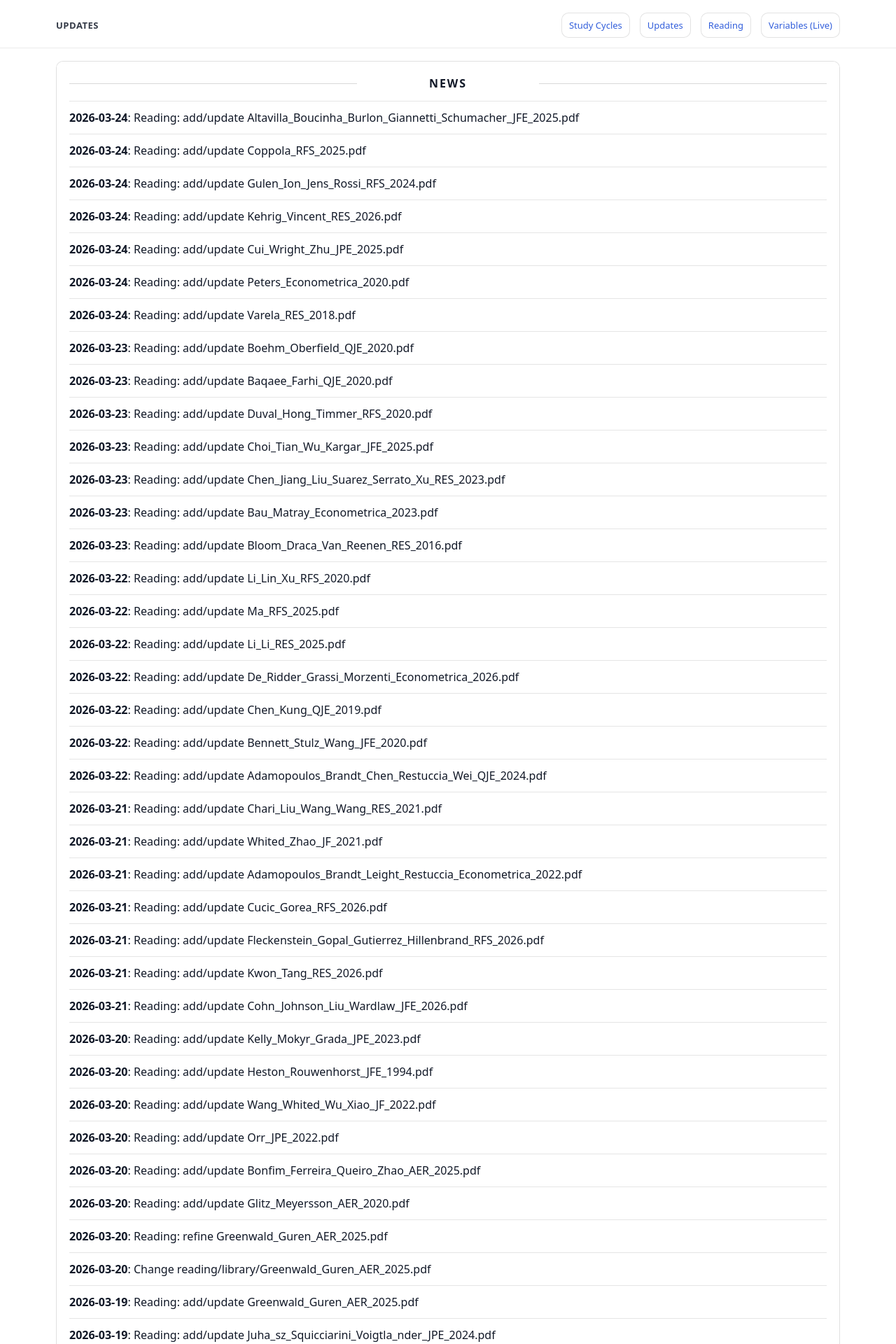
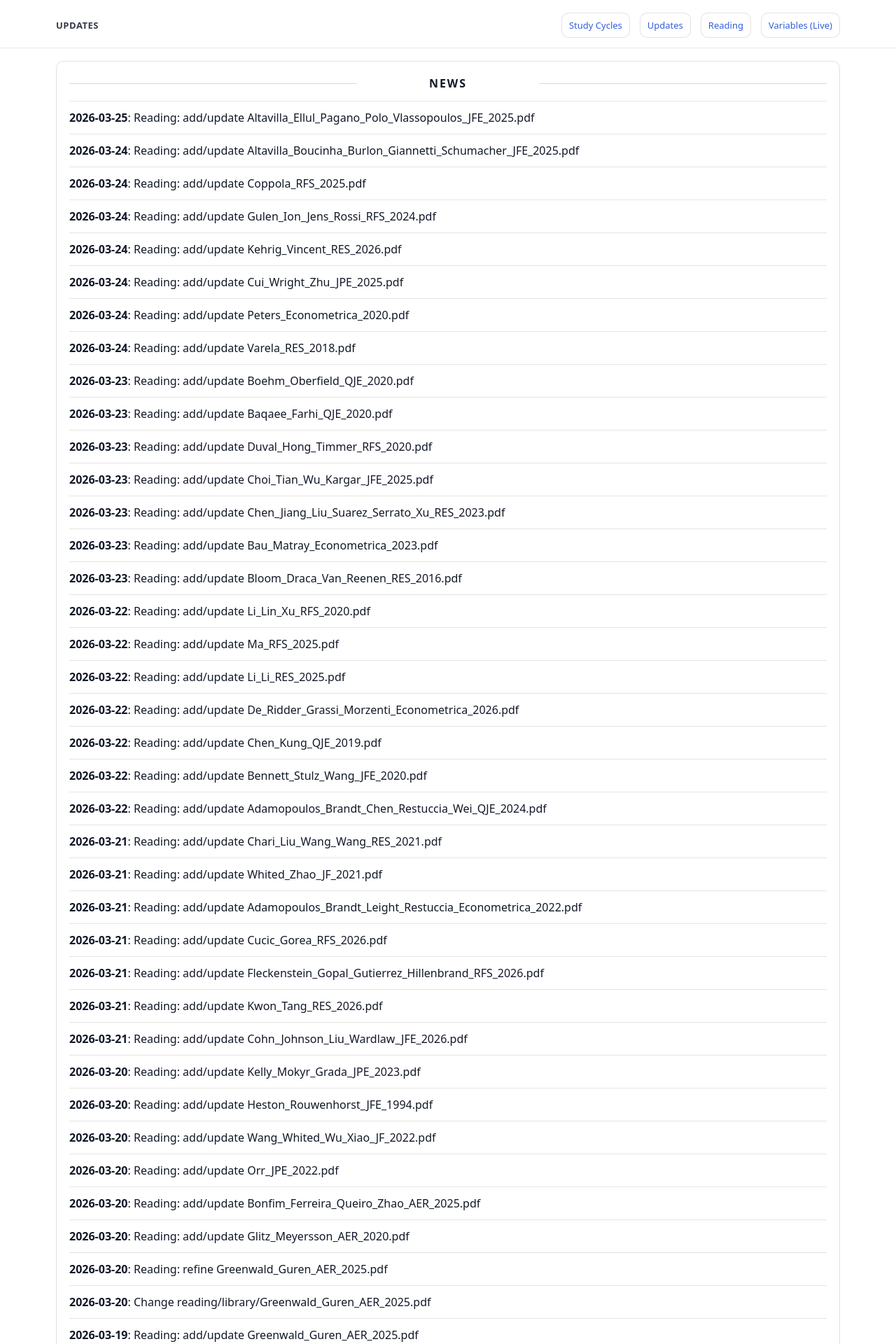
Before and after one commit to yaxinzn/study-archive, a Jekyll site: the page built from updates/index.md, in a window 1280 px wide. Shown: the top 1920 px of the page at 70% size. Built offline with Jekyll 4.4.1, drawn with Linux system fonts in a browser that asks for light colours; some of the changed text lies outside the part shown.

Commit message:
chore: update NEWS feed

```diff
--- a/_data/news.yml
+++ b/_data/news.yml
@@ -1,4 +1,7 @@
 # Auto-generated update history (sorted newest -> oldest). Do not edit manually.
+- ts: "1774381106"
+  date: "2026-03-25"
+  title: "Reading: add/update Altavilla_Ellul_Pagano_Polo_Vlassopoulos_JFE_2025.pdf"
 - ts: "1774352256"
   date: "2026-03-24"
   title: "Reading: add/update Altavilla_Boucinha_Burlon_Giannetti_Schumacher_JFE_2025.pdf"
```
